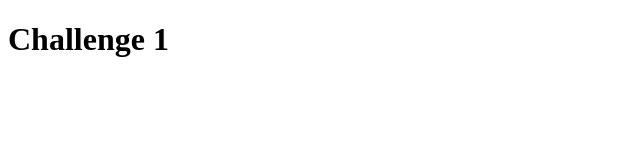
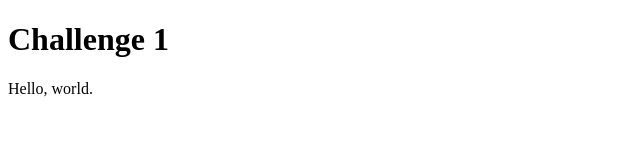
Before and after one commit to IeanD/in-class, a plain HTML site: page index.html in a window 1280 px wide. Shown: the whole page, without its empty margins (0-640 px from the left). Drawn offline with Linux system fonts and the light colour scheme.

Commit message:
updating

```diff
--- a/index.html
+++ b/index.html
@@ -6,5 +6,6 @@
 </head>
 <body>
     <h1>Challenge 1</h1>
+    <p>Hello, world.</p>
 </body>
 </html>
```
